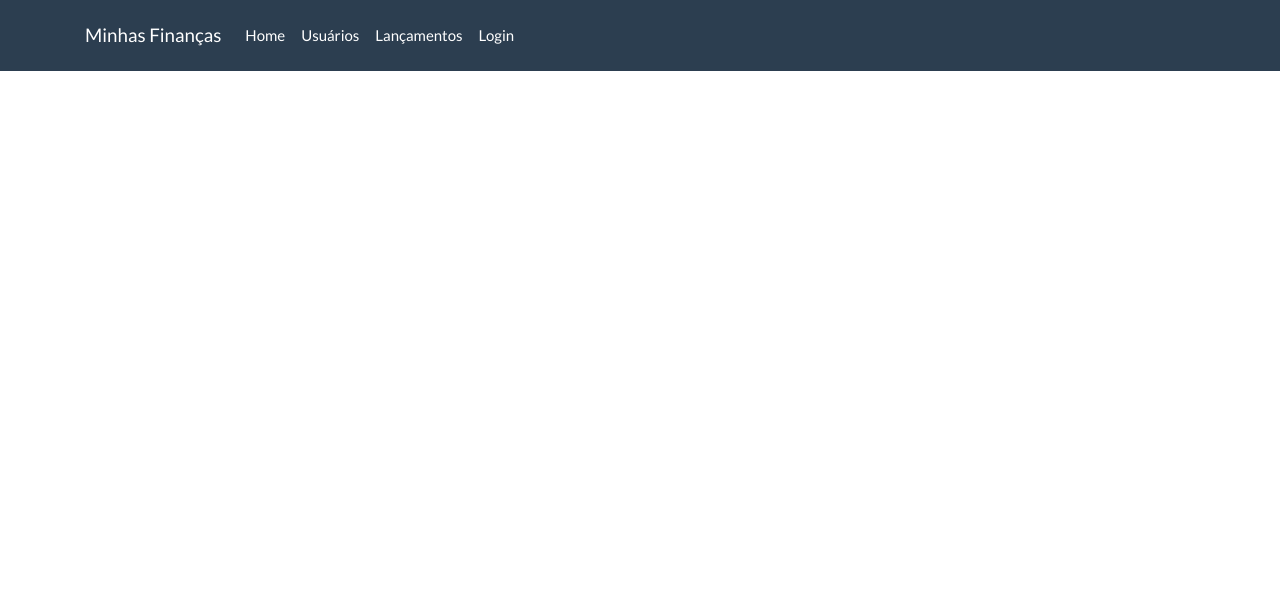
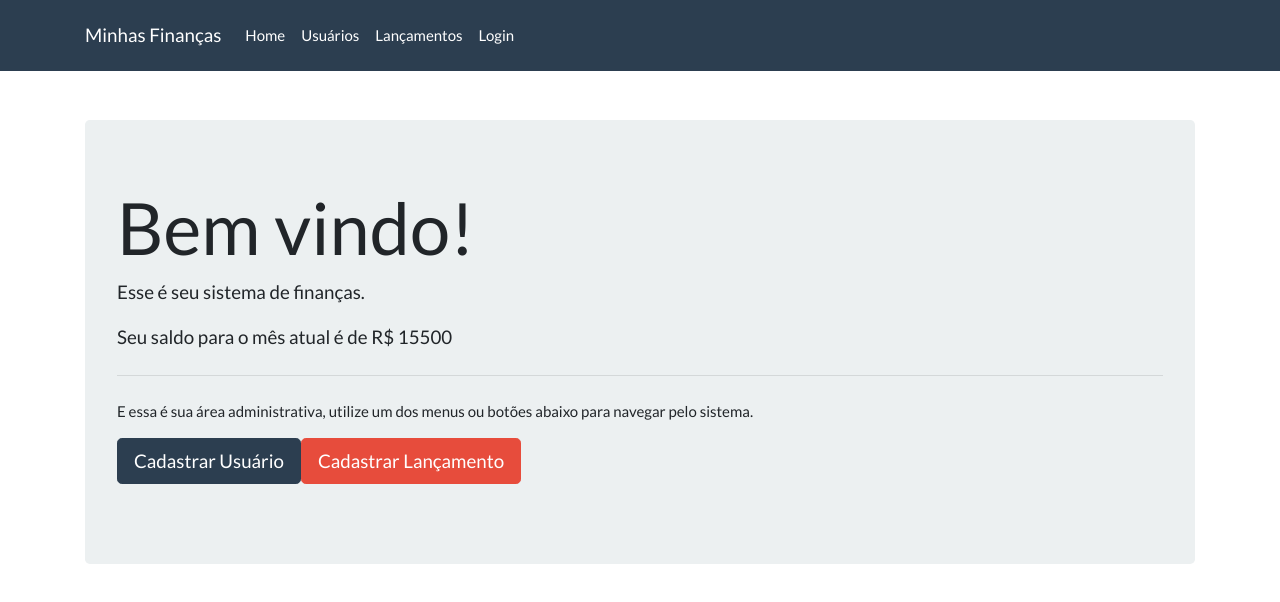
Before and after one commit to Guedes20/financas_frontend, a React (Create React App) app: page /#/home in a window 1280 px wide. Before the commit this address led to /#/. Shown: the top 602 px of the page. Built offline with nearby package versions, Linux system fonts and the light colour scheme.

Commit message:
Criando as requisao com axios.

```diff
--- a/package.json
+++ b/package.json
@@ -6,6 +6,7 @@
     "@testing-library/jest-dom": "^4.2.4",
     "@testing-library/react": "^9.3.2",
     "@testing-library/user-event": "^7.1.2",
+    "axios": "^0.19.2",
     "bootswatch": "^4.4.1",
     "react": "^16.12.0",
     "react-dom": "^16.12.0",
--- a/src/compomentes/navbar.js
+++ b/src/compomentes/navbar.js
@@ -11,10 +11,10 @@ function Navbar() {
           </button>
           <div className="collapse navbar-collapse" id="navbarResponsive">
             <ul className="navbar-nav">
-                <NavbarItem href="#/login" label="Home"/>
+                <NavbarItem href="#/home" label="Home"/>
                 <NavbarItem href="#/cadastro-usuario" label="Usuários"/>
                 <NavbarItem href="#/" label="Lançamentos"/>
-                <NavbarItem href="#/" label="Login"/>
+                <NavbarItem href="#/login" label="Login"/>
              </ul>
           </div>
         </div>
--- a/src/main/App.js
+++ b/src/main/App.js
@@ -4,6 +4,7 @@ import '../custom.css';
 
 import Rotas from './rotas';
 import Navbar from '../compomentes/navbar';
+
 
 class App extends React.Component {
 
--- a/src/main/rotas.js
+++ b/src/main/rotas.js
@@ -3,6 +3,7 @@ import React from 'react';
 import {Route, Switch, HashRouter} from 'react-router-dom';
 import Login from '../views/login';
 import CadastroUsuario from '../views/cadastroUsuario';
+import Home from '../views/home';
 
 
 function Rotas(){
@@ -10,7 +11,8 @@ function Rotas(){
     return(
         <HashRouter>
            <Switch>
-                 <Route path="/login" component={Login}/>
+                 <Route path="/home" component= {Home} />
+                 <Route path="/login" component= {Login} />
                  <Route path="/cadastro-usuario" component = {CadastroUsuario}/>
            </Switch>
         </HashRouter>
--- a/src/views/cadastroUsuario.js
+++ b/src/views/cadastroUsuario.js
@@ -3,6 +3,7 @@ import 'bootswatch/dist/flatly/bootstrap.css';
 import App from '../main/App';
 import Card from '../compomentes/card';
 import FormGroup from '../compomentes/form-group';
+import { withRouter} from 'react-router-dom';
 
 class CadastroUsuario extends React.Component {
 
@@ -15,6 +16,10 @@ class CadastroUsuario extends React.Component {
 
 cadastrar = () =>{
    console.log(this.state);
+}
+
+cancelar = () =>{
+    this.props.history.push('/login')
 }
 
     render() {
@@ -57,7 +62,7 @@ cadastrar = () =>{
                           </FormGroup>
 
                           <button onClick={this.cadastrar} className="btn btn-success">Salvar</button>
-                          <button className="btn btn-danger">Cancelar</button>
+                          <button onClick={this.cancelar} className="btn btn-danger">Cancelar</button>
                         </div>
                     </div>
                 </div>
@@ -67,4 +72,4 @@ cadastrar = () =>{
     }
 }
 
-export default CadastroUsuario;
+export default withRouter (CadastroUsuario);
--- /dev/null
+++ b/src/views/home.js
@@ -0,0 +1,34 @@
+import React from 'react';
+
+class Home extends React.Component {
+
+
+    state = {
+        saldo : 15500
+    }
+
+    render() {
+        return (
+            <div className="jumbotron">
+                <h1 className="display-3">Bem vindo!</h1>
+                <p className="lead">Esse é seu sistema de finanças.</p>
+                <p className="lead">Seu saldo para o mês atual é de R$ {this.state.saldo}</p>
+                <hr className="my-4" />
+                <p>E essa é sua área administrativa, utilize um dos menus ou botões abaixo para navegar pelo sistema.</p>
+                <p className="lead">
+                    <a className="btn btn-primary btn-lg"
+                        href="#/cadastro-usuario"
+                        role="button"><i className="fa fa-users"></i>
+                        Cadastrar Usuário</a>
+                    <a className="btn btn-danger btn-lg"
+                        href="#" role="button">
+                        <i className="fa fa-users"></i> Cadastrar Lançamento</a>
+                </p>
+            </div>
+        )
+
+    }
+
+}
+
+export default Home;
--- a/src/views/login.js
+++ b/src/views/login.js
@@ -3,6 +3,8 @@ import 'bootswatch/dist/flatly/bootstrap.css';
 import App from '../main/App';
 import Card from '../compomentes/card';
 import FormGroup from '../compomentes/form-group';
+import { withRouter} from 'react-router-dom';
+import axios from 'axios';
 
 class Login extends React.Component {
 
@@ -12,8 +14,22 @@ class Login extends React.Component {
     }
 
     entrar = () => {
-        console.log('Email', this.state.email)
-        console.log('Senha', this.state.senha)
+       console.log(this.state.email);
+
+        axios
+        .post('http://localhost:8080/api/usuarios/autenticar', {
+            email: this.state.email,
+            senha: this.state.senha
+        }).then( response => {
+            console.log(response)
+        }).catch(erro =>{
+            console.log(erro.response)
+        })
+
+    }
+
+    prepareCasdatrar = () =>{
+        this.props.history.push('/cadastro-usuario')
     }
 
     render() {
@@ -45,7 +61,7 @@ class Login extends React.Component {
                                                         placeholder="Password" />
                                                 </FormGroup>
                                                 <button onClick={this.entrar} className="btn btn-success">Entrar</button>
-                                                <button className="btn btn-danger">Cadastrar</button>
+                                                <button onClick={this.prepareCasdatrar} className="btn btn-danger">Cadastrar</button>
                                             </fieldset>
                                         </div>
                                     </div>
@@ -60,4 +76,4 @@ class Login extends React.Component {
 
 }
 
-export default Login;
+export default  withRouter  (Login);
```
Also changed, not shown: 1 other file (tests, documents, lock files or other folders).
